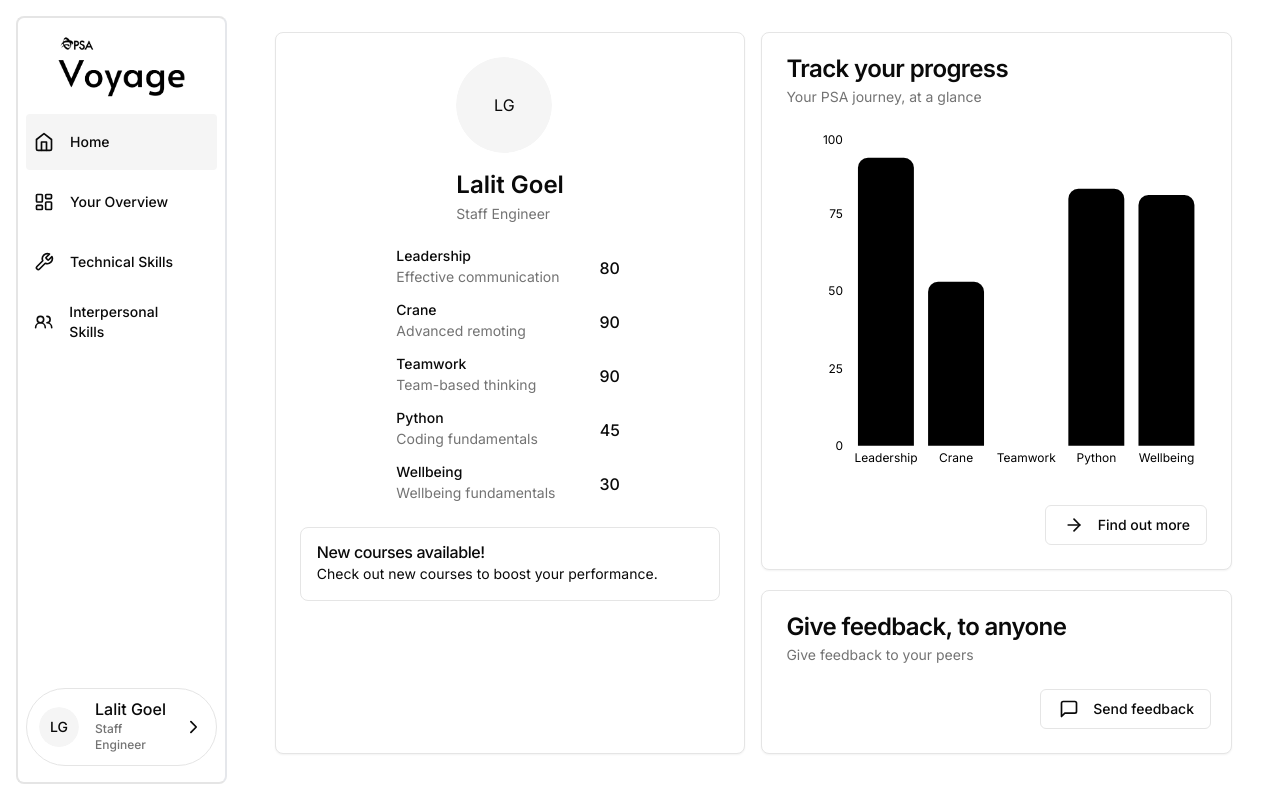
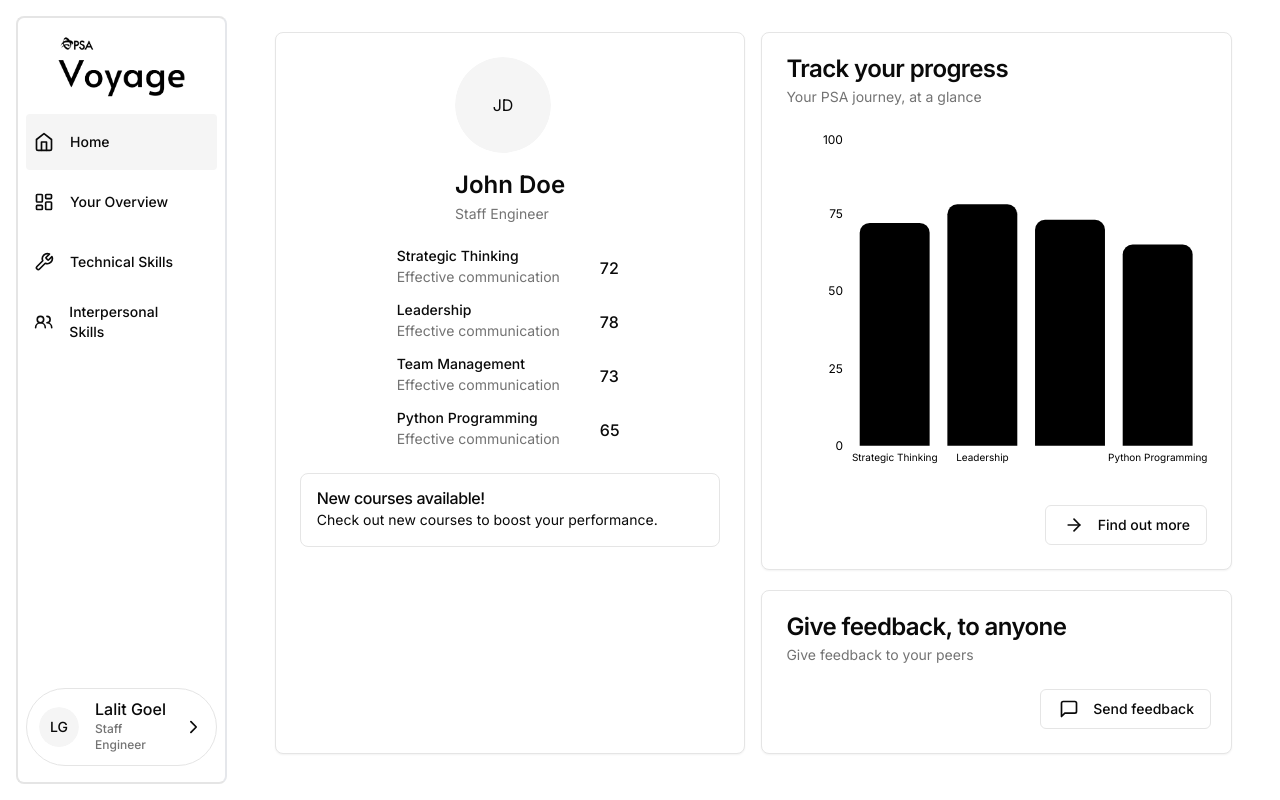
Before and after one commit to tanshaochong/voyage, a Next.js app: page /home in a window 1280 px wide. Built offline with nearby package versions, Linux system fonts and the light colour scheme.

Commit message:
feat: dynamically renders home

```diff
--- a/app/home/page.tsx
+++ b/app/home/page.tsx
@@ -1,4 +1,4 @@
-import { ArrowLeft, ArrowRight, MessageSquareIcon } from 'lucide-react';
+import { ArrowRight, MessageSquareIcon } from 'lucide-react';
 import Link from 'next/link';
 
 import { FeedbackForm } from '@/components/home/FeedbackForm';
@@ -7,13 +7,7 @@ import { Progress } from '@/components/home/Progress';
 import { Alert, AlertDescription, AlertTitle } from '@/components/ui/alert';
 import {
   AlertDialog,
-  AlertDialogAction,
-  AlertDialogCancel,
   AlertDialogContent,
-  AlertDialogDescription,
-  AlertDialogFooter,
-  AlertDialogHeader,
-  AlertDialogTitle,
   AlertDialogTrigger,
 } from '@/components/ui/alert-dialog';
 import { Avatar, AvatarFallback, AvatarImage } from '@/components/ui/avatar';
@@ -27,8 +21,14 @@ import {
   CardHeader,
   CardTitle,
 } from '@/components/ui/card';
-import { ToastAction } from '@/components/ui/toast';
+import { FIREBASE_USER, USER } from '@/data/data';
 import { cn } from '@/lib/utils';
+
+const extractInitials = (fullName: String): String => {
+  const words = fullName.split(' ');
+  const initials = words.map((word) => word.charAt(0).toUpperCase());
+  return initials.join('');
+};
 
 export default function HomePage() {
   return (
@@ -38,14 +38,18 @@ export default function HomePage() {
           <div>
             <Avatar className="w-24 h-24 mb-4">
               <AvatarImage />
-              <AvatarFallback>LG</AvatarFallback>
+              <AvatarFallback>
+                {extractInitials(FIREBASE_USER.displayName)}
+              </AvatarFallback>
             </Avatar>
-            <div className="text-2xl font-semibold">Lalit Goel</div>
+            <div className="text-2xl font-semibold">
+              {FIREBASE_USER.displayName}
+            </div>
             <small className="text-sm text-muted-foreground leading-none">
-              Staff Engineer
+              {USER.positions[USER.positions.length - 1].title}
             </small>
           </div>
-          <ProfileInfo />
+          <ProfileInfo skills={USER.skills} />
           <Alert>
             <AlertTitle>New courses available!</AlertTitle>
             <AlertDescription>
@@ -61,7 +65,7 @@ export default function HomePage() {
             <CardDescription>Your PSA journey, at a glance</CardDescription>
           </CardHeader>
           <CardContent>
-            <Progress />
+            <Progress skills={USER.skills} />
           </CardContent>
           <CardFooter className="flex justify-end">
             <Link
--- a/components/home/ProfileInfo.tsx
+++ b/components/home/ProfileInfo.tsx
@@ -1,47 +1,32 @@
-import { Avatar, AvatarFallback, AvatarImage } from '@/components/ui/avatar';
+'use client';
 
-export function ProfileInfo() {
+import { useEffect } from 'react';
+
+interface Skill {
+  title: String;
+  level: number;
+}
+
+interface ProfileInfoProps {
+  skills: Skill[];
+}
+
+export function ProfileInfo({ skills }: ProfileInfoProps) {
+  const renderSkills = (skills: Skill[]) => {
+    return skills.map((skill: Skill) => {
       return (
-    <div className="space-y-4 h-fit my-4">
-      <div className="flex items-center">
+        <div key={skill.level} className="flex items-center">
           <div className="ml-4 space-y-1">
-          <p className="text-sm font-medium leading-none">Leadership</p>
+            <p className="text-sm font-medium leading-none">{skill.title}</p>
             <p className="text-sm text-muted-foreground">
               Effective communication
             </p>
           </div>
-        <div className="ml-10 mr-5 font-medium">80</div>
-      </div>
-      <div className="flex items-center">
-        <div className="ml-4 space-y-1">
-          <p className="text-sm font-medium leading-none">Crane</p>
-          <p className="text-sm text-muted-foreground">Advanced remoting</p>
-        </div>
-        <div className="ml-auto mr-5 font-medium">90</div>
-      </div>
-      <div className="flex items-center">
-        <div className="ml-4 space-y-1">
-          <p className="text-sm font-medium leading-none">Teamwork</p>
-          <p className="text-sm text-muted-foreground">Team-based thinking</p>
-        </div>
-        <div className="ml-auto mr-5 font-medium">90</div>
-      </div>
-      <div className="flex items-center">
-        <div className="ml-4 space-y-1">
-          <p className="text-sm font-medium leading-none">Python</p>
-          <p className="text-sm text-muted-foreground">Coding fundamentals</p>
-        </div>
-        <div className="ml-auto mr-5 font-medium">45</div>
-      </div>
-      <div className="flex items-center">
-        <div className="ml-4 space-y-1">
-          <p className="text-sm font-medium leading-none">Wellbeing</p>
-          <p className="text-sm text-muted-foreground">
-            Wellbeing fundamentals
-          </p>
-        </div>
-        <div className="ml-auto mr-5 font-medium">30</div>
-      </div>
+          <div className="ml-10 mr-5 font-medium">{skill.level}</div>
         </div>
       );
+    });
+  };
+
+  return <div className="space-y-4 h-fit my-4">{renderSkills(skills)}</div>;
 }
--- a/components/home/Progress.tsx
+++ b/components/home/Progress.tsx
@@ -2,37 +2,23 @@
 
 import { Bar, BarChart, ResponsiveContainer, XAxis, YAxis } from 'recharts';
 
-const data = [
-  {
-    name: 'Leadership',
-    total: Math.floor(Math.random() * 100),
-  },
-  {
-    name: 'Crane',
-    total: Math.floor(Math.random() * 100),
-  },
-  {
-    name: 'Teamwork',
-    total: Math.floor(Math.random() * 100),
-  },
-  {
-    name: 'Python',
-    total: Math.floor(Math.random() * 100),
-  },
-  {
-    name: 'Wellbeing',
-    total: Math.floor(Math.random() * 100),
-  },
-];
+interface Skill {
+  title: String;
+  level: number;
+}
 
-export function Progress() {
+interface ProfileInfoProps {
+  skills: Skill[];
+}
+
+export function Progress({ skills }: ProfileInfoProps) {
   return (
     <ResponsiveContainer width="100%" height={350}>
-      <BarChart data={data}>
+      <BarChart data={skills}>
         <XAxis
-          dataKey="name"
+          dataKey="title"
           stroke="#000000"
-          fontSize={12}
+          fontSize={10}
           tickLine={false}
           axisLine={false}
         />
@@ -42,8 +28,10 @@ export function Progress() {
           tickLine={false}
           axisLine={false}
           tickFormatter={(value) => `${value}`}
+          type="number"
+          domain={[0, 100]}
         />
-        <Bar dataKey="total" fill="#000000" radius={[10, 10, 0, 0]} />
+        <Bar dataKey="level" fill="#000000" radius={[10, 10, 0, 0]} />
       </BarChart>
     </ResponsiveContainer>
   );
```
Lines whose indentation alone changed are shown as unchanged.
